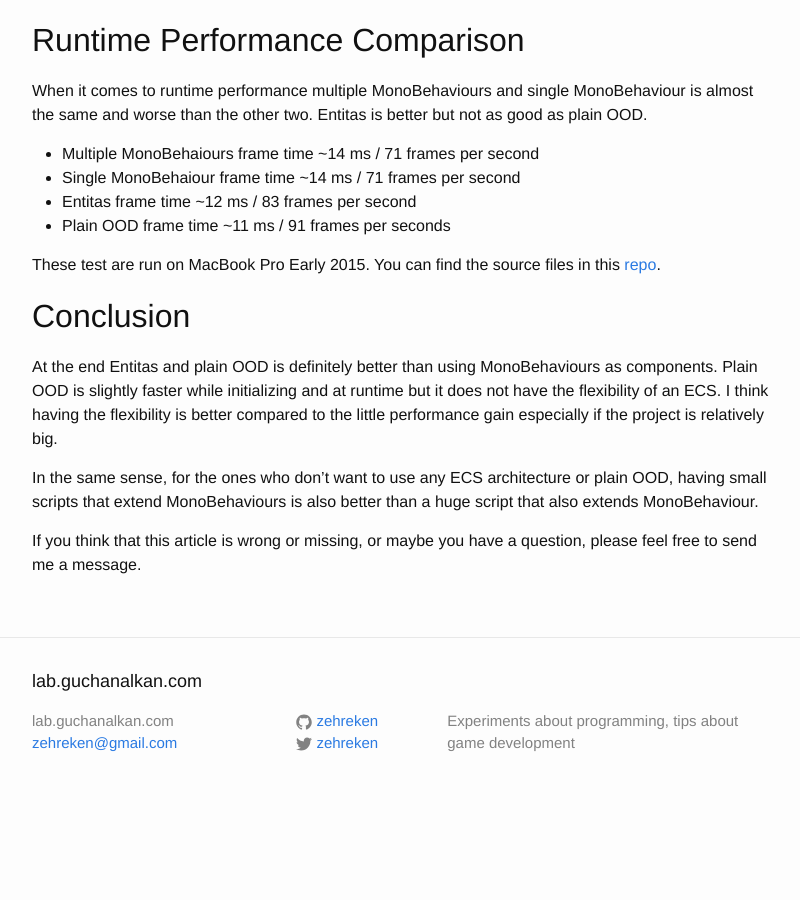
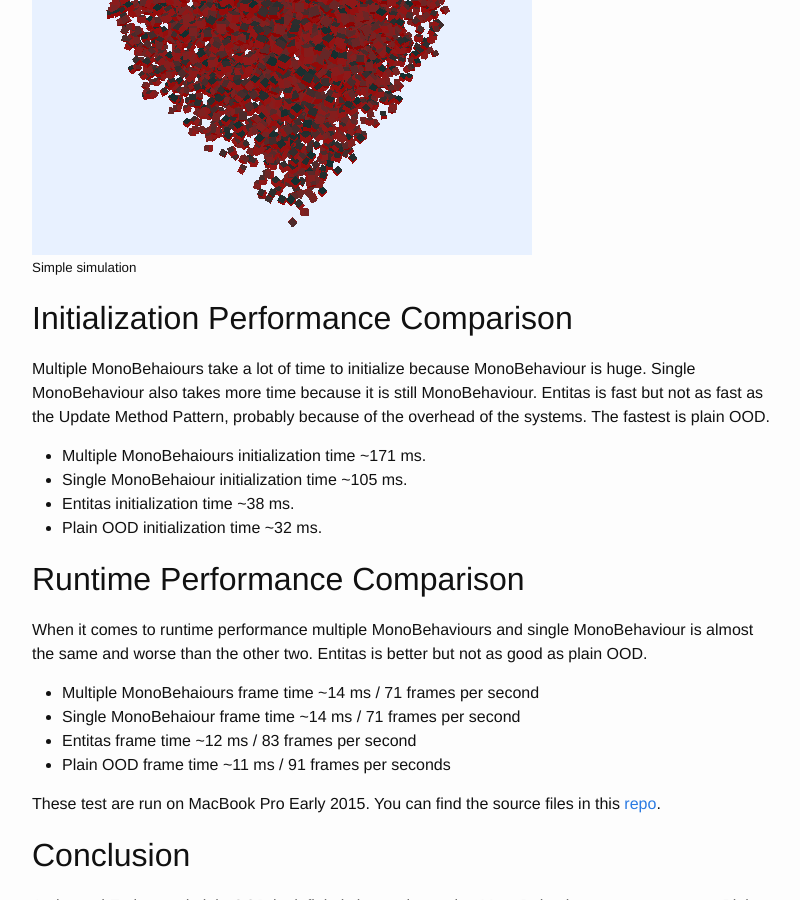
Before and after one commit to zehreken/zehreken.github.io, a Jekyll site: the page built from _posts/2016-11-07-performance-comparison_ecs.markdown, in a window 1280 px wide and 900 px high, scrolled down 2184 px. Shown: the whole window, without its empty margins (238-1038 px from the left). Built offline with Jekyll 4.4.1, drawn with Linux system fonts in a browser that asks for light colours; before the commit the page ends 2999 px from its top, so only the background shows below that.

Commit message:
Update 2016-11-07-performance-comparison_ecs.markdown

```diff
--- a/_posts/2016-11-07-performance-comparison_ecs.markdown
+++ b/_posts/2016-11-07-performance-comparison_ecs.markdown
@@ -67,6 +67,9 @@ void Update()
 
 The program also has a hitpoint system to make it more like a game.
 
+![Alt text](/assets/performance_comparison_ecs.png)
+<small>Simple simulation</small>
+
 ## Initialization Performance Comparison
 Multiple MonoBehaiours take a lot of time to initialize because MonoBehaviour is huge. Single MonoBehaviour also takes more time because it is still MonoBehaviour. Entitas is fast but not as fast as the Update Method Pattern, probably because of the overhead of the systems. The fastest is plain OOD.
 
```
